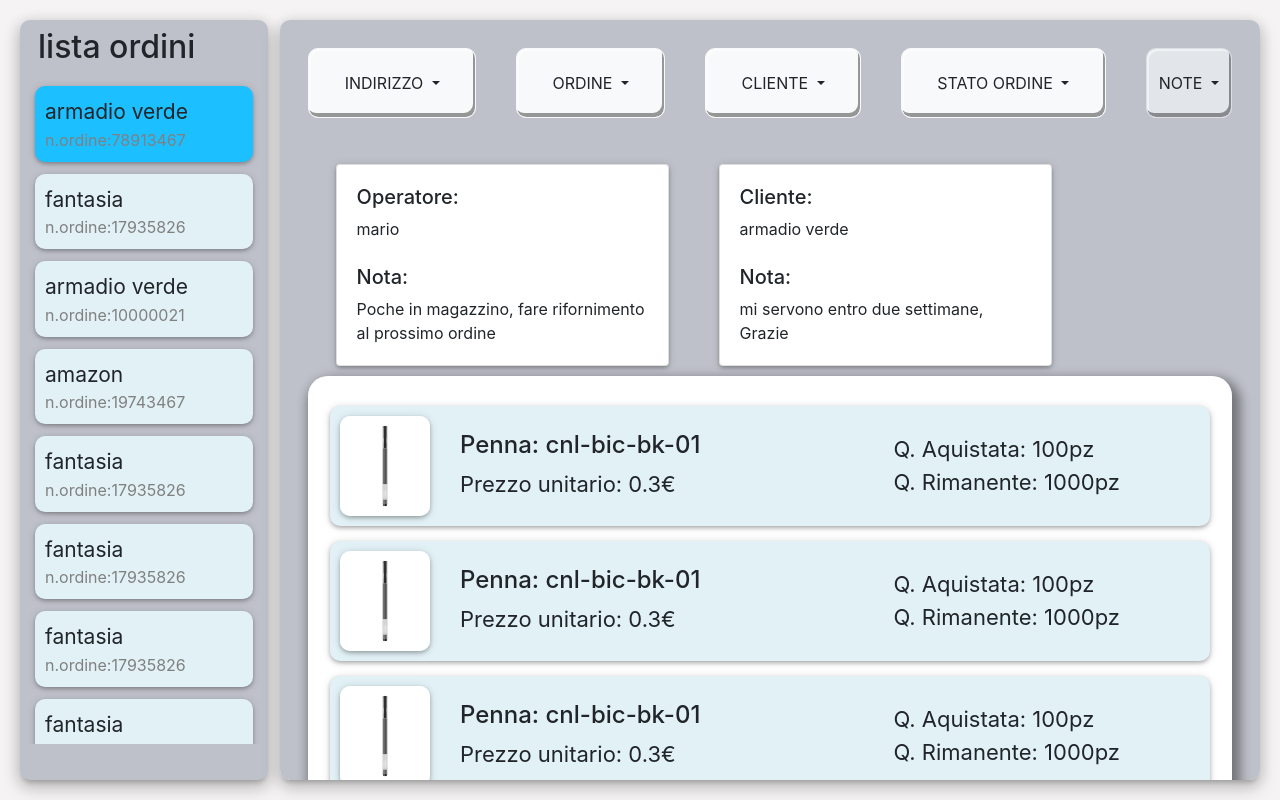
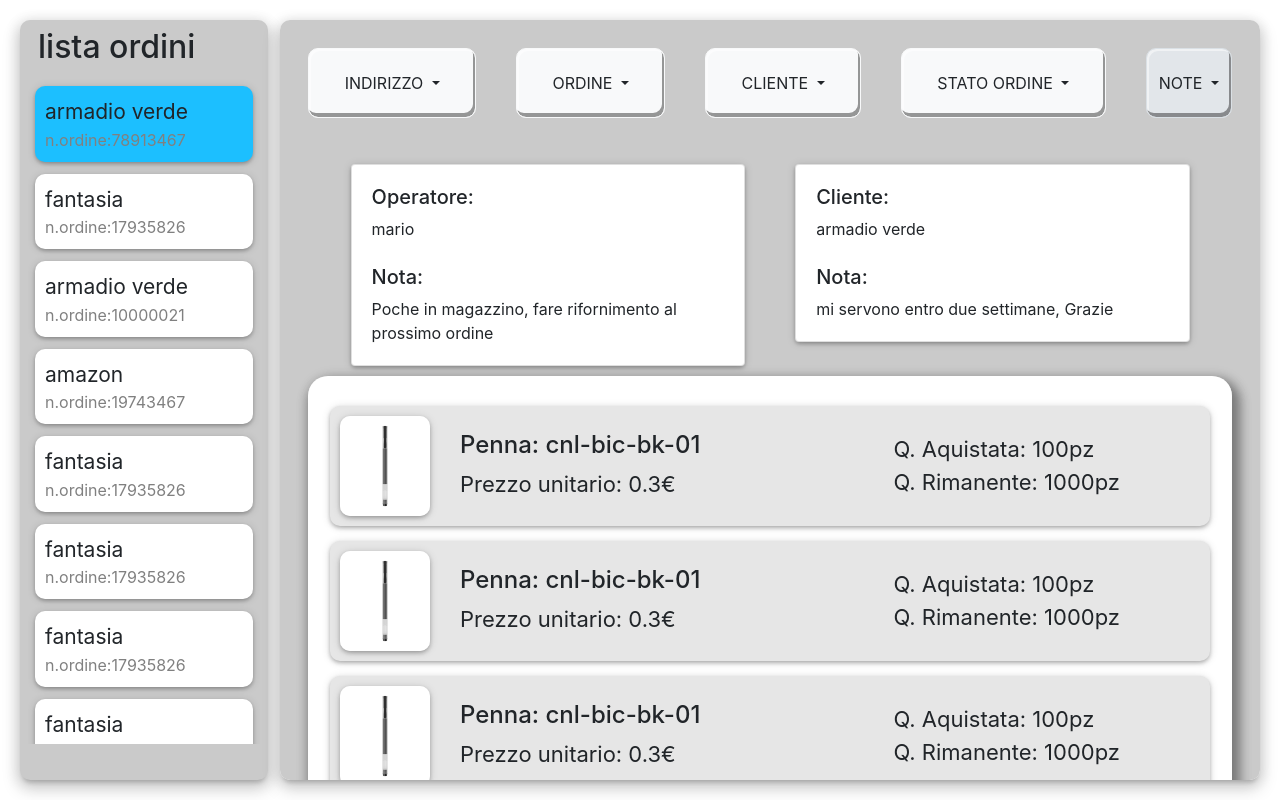
Before and after one commit to MicheleManco/esercizio-ui-ux-gestionale, a Vue app: page / in a window 1280 px wide. Both pictures are taken after a click on the button "NOTE". Built offline with nearby package versions, Linux system fonts and the light colour scheme.

Commit message:
fixed note

```diff
--- a/src/App.vue
+++ b/src/App.vue
@@ -937,7 +937,7 @@ export default {
 
               noteCliente:{
                 cliente:"fantasia",
-                text:"sdognbsigujdnghosignhosgnosg nsoldikgjnowesringsoikjfgsiokedigukhnasogikjusnedog idkjgnfvmaoikgfjnosuijknhgisegujnhsoeguij jhnsoigernhsiogkshjoregujishnogiujs hnogishngirujdngsiogsneodigf jsoiguseordgishngioshn"
+                text:"sdognbsigujdnghosignhosgnosg nsoldikgjnowesringsoikjfgsiokedigukhnasogikjusnedog idkjgnfvmaoikgfjnosuijknhgisegujnhsoeguij jhnsoigernhsiogkshjoregujishnogiujs hnogishngirujdngsiogsneodigf jsoiguseordgishngioshn sdognbsigujdnghosignhosgnosg nsoldikgjnowesringsoikjfgsiokedigukhnasogikjusnedog idkjgnfvmaoikgfjnosuijknhgisegujnhsoeguij jhnsoigernhsiogkshjoregujishnogiujs hnogishngirujdngsiogsneodigf jsoiguseordgishngioshn"
               },
               }
 
@@ -962,7 +962,7 @@ export default {
   box-sizing: border-box;
 }
 body{
-  background-color: rgb(245, 243, 243);
+  background-color: #ffffff;
   #big-container{
     height: 100vh;
     padding: 20px;
--- a/src/components/MainLayout.vue
+++ b/src/components/MainLayout.vue
@@ -75,9 +75,8 @@
     <p>
       <button class="btn btn-light dropdown-toggle" type="button" data-bs-toggle="collapse" data-bs-target=".multi-collapse" aria-expanded="false" aria-controls="multiCollapse1 multiCollapse2">NOTE </button>
     </p>
-    <div class="row">
-      <div class="col-10"></div>
-      <div class="col-5">
+    <div class="row riga-note">
+      <div class="col-6">
         <div class="collapse multi-collapse" id="multiCollapse1">
           <div class="card card-body">
             <h5>Operatore:</h5><div class="note">{{aziende[countervisible].ordine.noteOrdine.operatore}} </div><br>
@@ -86,11 +85,11 @@
         </div>
       </div>
 
-      <div class="col-5">
+      <div class="col-6">
         <div class="collapse multi-collapse" id="multiCollapse2">
           <div class="card card-body">
-            <h5>Cliente:</h5>  <div class="note">{{aziende[countervisible].ordine.noteCliente.cliente}}</div> <br>
-            <h5>Nota:</h5> <div class="note">{{aziende[countervisible].ordine.noteCliente.text}}</div>
+            <h5>Cliente:</h5>  <div >{{aziende[countervisible].ordine.noteCliente.cliente}}</div> <br>
+            <h5>Nota:</h5> <div >{{aziende[countervisible].ordine.noteCliente.text}}</div>
           </div>
         </div>
       </div>
@@ -150,7 +149,7 @@ export default {
 <style scoped lang="scss">
 #container{
   width: 79%;
-  background-color: rgb(191, 193, 202);
+  background-color: #cacaca;
   height: 100%;
   border-radius: 10px;
   padding:8px;
@@ -161,14 +160,14 @@ export default {
     display: flex;
     justify-content: space-around;
     flex-wrap: wrap;
+    .riga-note{
+      min-width: 800px;
+    }
     .card-body{
       max-width: 450px;
-      max-height: 100%;
+      // max-height: 100%;
       margin: 10px 10px;
       box-shadow: 0px 2px 5px 0px rgba(0,0,0,0.14) , 0px 1px 10px 0px rgba(0,0,0,0.12) , 0px 2px 4px -1px rgba(0,0,0,0.2);
-      .note{
-        max-width: 100%;
-      }
     }
     .btn{
       margin: 20px;
@@ -191,7 +190,7 @@ export default {
       border-radius: 10px;
       padding: 10px;
       margin: 15px 7px;
-      background-color: #e1f1f5;
+      background-color: #e6e6e6;
       box-shadow: 0px 2px 5px 0px rgba(0,0,0,0.14) , 0px 1px 10px 0px rgba(0,0,0,0.12) , 0px 2px 4px -1px rgba(0,0,0,0.2);
       display: flex;
       align-items: center;
--- a/src/components/Sidebar.vue
+++ b/src/components/Sidebar.vue
@@ -43,7 +43,7 @@ export default {
     width: 20%;
 }
     #container-sidebar{
-        background-color: rgb(191, 193, 202);
+        background-color: #cacaca;
         width: 100%;
         height: 100%;
         border-radius: 10px;
@@ -66,7 +66,7 @@ export default {
                 border-radius: 10px;
                 padding: 10px;
                 margin: 12px 7px;
-                background-color: #e1f1f5;
+                background-color: #ffffff;
                 box-shadow: 0px 2px 5px 0px rgba(0,0,0,0.14) , 0px 1px 10px 0px rgba(0,0,0,0.12) , 0px 2px 4px -1px rgba(0,0,0,0.2);
 
                 .title-side{
```
